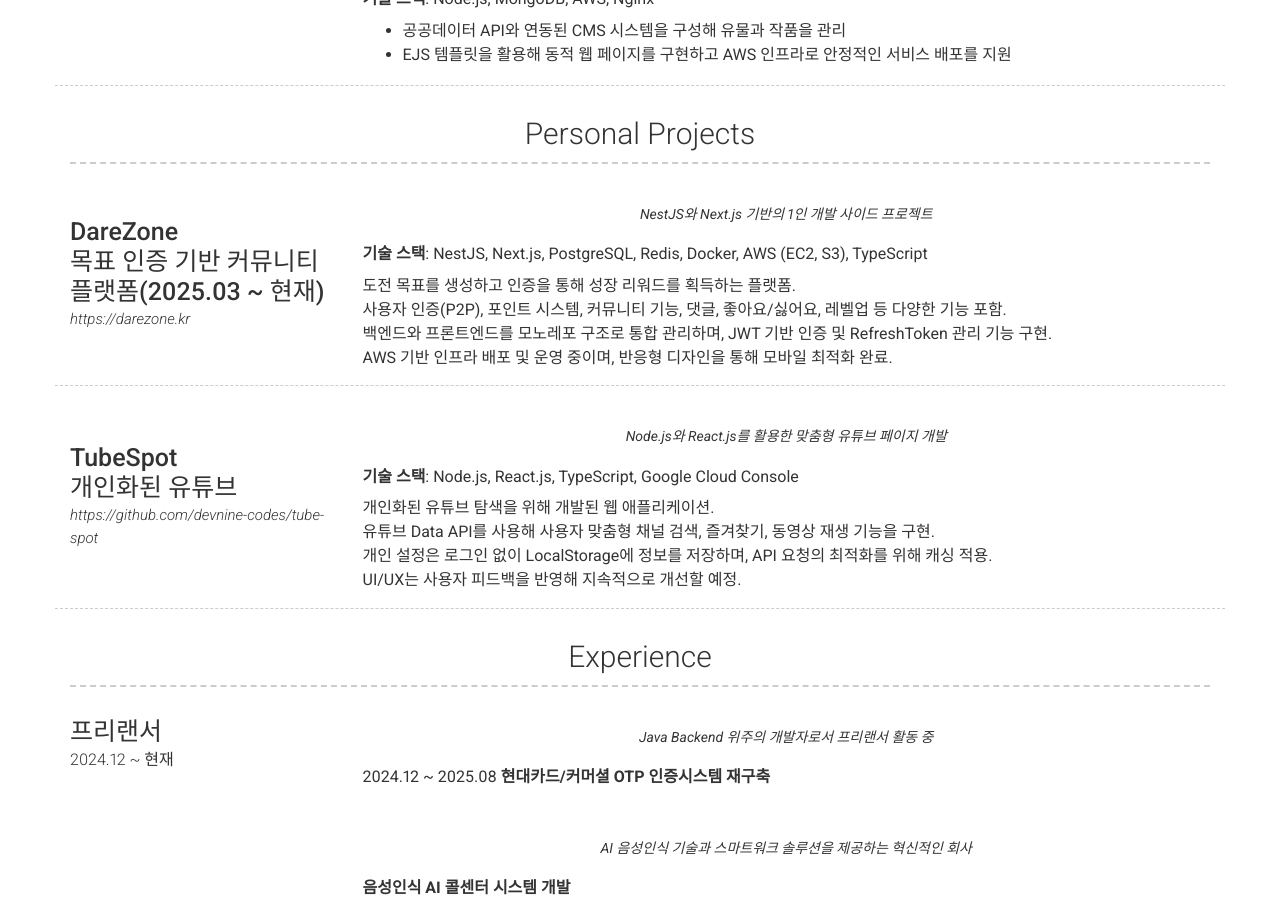
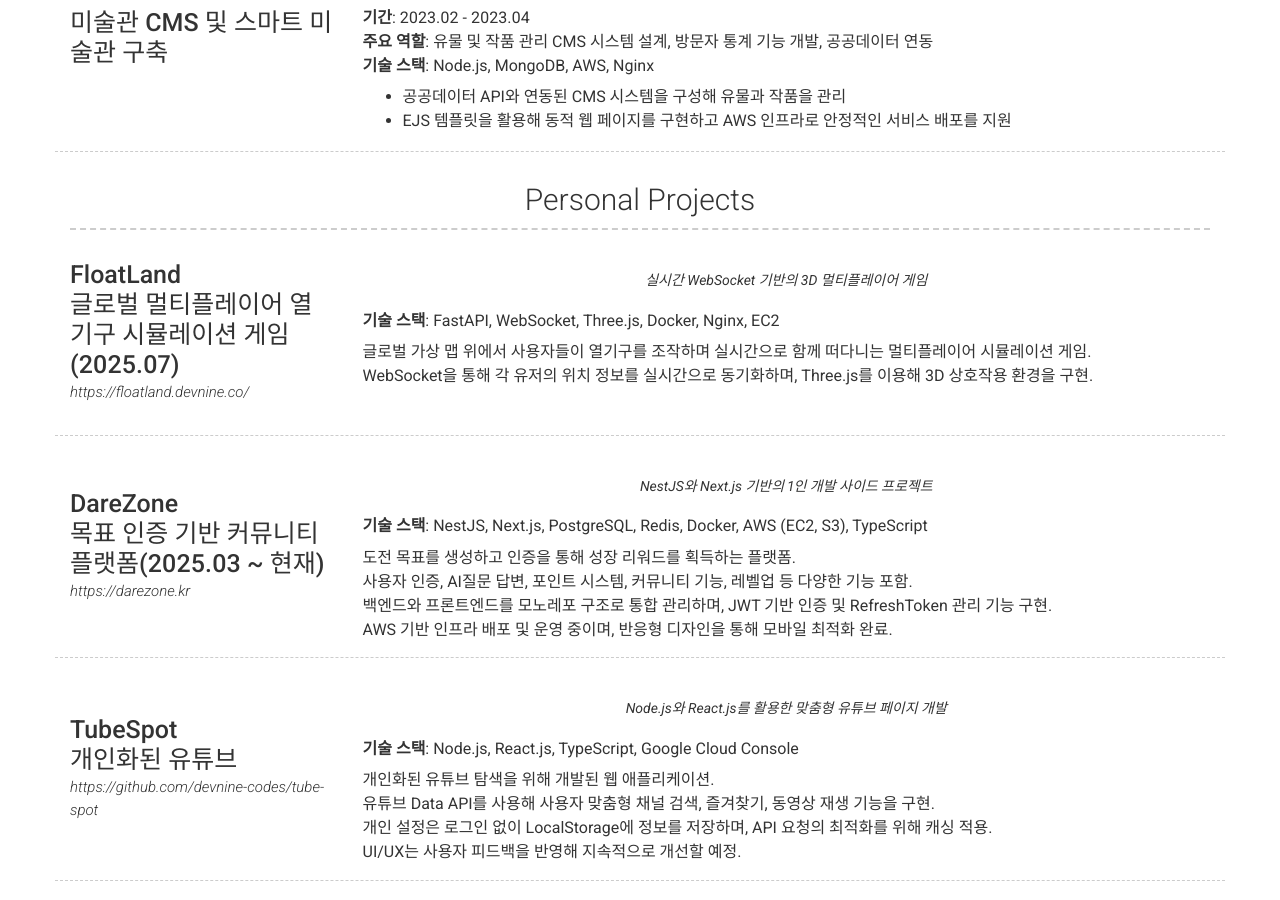
Before and after one commit to devnine-codes/devnine-codes.github.io, a Jekyll site: the page built from index.md, in a window 1280 px wide and 900 px high, scrolled down 2515 px. Built offline with Jekyll 4.4.1, drawn with Linux system fonts in a browser that asks for light colours; nearby versions of some CDN libraries; comment, search, counter and statistics services are not loaded; some of the changed text lies outside the part shown.

Commit message:
정보 수정 및 floatland 프로젝트 추가

```diff
--- a/_config.yml
+++ b/_config.yml
@@ -52,12 +52,16 @@ github_username:  devnine-codes
 # about_title: About Me (Use this to override about section title)
 about_profile_image: images/profile.jpeg
 about_content: | # this will include new lines to allow paragraphs
-  백엔드 개발자 이동현입니다.
+  안녕하세요. 백엔드 개발자 이동현입니다.
   저는 6년간 Java, Spring Boot와 Node.js를 기반으로 API와 대규모 데이터를 처리하는 시스템을 개발하고 운영해왔습니다.
   **AI 콜센터 시스템**을 통해 외부 고객사의 전산 시스템과 연동하여 **상담 업무 자동화**를 구현하고 **업무 효율성 향상**과 **매출 30% 증가**라는 성과를 달성했습니다.
   **서비스 광고 이후 트래픽이 200% 증가**한 상황에서 **분산 캐시**와 **비동기 작업 처리**를 통해 **시스템 확장성**을 극대화하고, **응답 시간을 30% 단축**하며 **고가용성 인프라**를 유지하여 **대규모 트래픽 상황**에서도 시스템의 안정성을 확보했습니다.
 
   저는 다양한 산업 분야에 도전해왔으며 최근에는 프리랜서로 활동하여 더욱 다양한 환경에서 근무하며 어떠한 환경에서도 빠르게 적응하고 **팀원과의 원활한 의사소통**과 **문제 해결** 역량을 극대화하여 더 나은 개발자로 성장을 목표로 하고 있습니다.
+
+  퇴근 후에는 **기술적 호기심과 실전 감각을 유지하기 위해 다양한 사이드 프로젝트를 기획·개발**하고 있으며,
+  현재까지 **목표 인증 플랫폼(데어존), 심플한 글로벌 MMO 게임(floatland) 등 여러 서비스를 직접 운영**하고 있습니다.
+  기획부터 개발, 배포, 운영까지 전 과정을 직접 수행하며 **사용자 중심의 사고와 실행력**을 지속적으로 키워가고 있습니다.
 
 content:
   - title: Skills
@@ -105,7 +109,7 @@ content:
         quote: >
           레거시 OTP 시스템의 기능 개선, UI/UX 고도화, 사용자 인증 체계 강화
         description: |
-          **기간**: 2024.12 ~ 2025.06
+          **기간**: 2024.12 ~ 2025.08
           **주요 역할**: 기존 Struts Framework 기반 코드를 분석하여 JDK 업그레이드 및 Spring Boot로 전환
           Spring Security와 Spring LDAP를 활용한 로그인 및 인증 기능 구현, 사용자 및 권한 관리 시스템을 설계 및 구축
           **기술 스택**: Java, Spring Boot, Spring MVC, Spring Security, Spring LDAP, MyBatis, JSP, Oracle
@@ -203,6 +207,19 @@ content:
     content:
       - layout: left
         border: weak
+        title: FloatLand<br>글로벌 멀티플레이어 열기구 시뮬레이션 게임 (2025.07)
+        link: https://floatland.devnine.co/
+        link_text: https://floatland.devnine.co/
+        quote: >
+          실시간 WebSocket 기반의 3D 멀티플레이어 게임
+        description: |
+          **기술 스택**: FastAPI, WebSocket, Three.js, Docker, Nginx, EC2
+
+          글로벌 가상 맵 위에서 사용자들이 열기구를 조작하며 실시간으로 함께 떠다니는 멀티플레이어 시뮬레이션 게임.
+          WebSocket을 통해 각 유저의 위치 정보를 실시간으로 동기화하며, Three.js를 이용해 3D 상호작용 환경을 구현.
+
+      - layout: left
+        border: weak
         title: DareZone<br>목표 인증 기반 커뮤니티 플랫폼(2025.03 ~ 현재)
         link: https://darezone.kr
         link_text: https://darezone.kr
@@ -212,7 +229,7 @@ content:
           **기술 스택**: NestJS, Next.js, PostgreSQL, Redis, Docker, AWS (EC2, S3), TypeScript
 
           도전 목표를 생성하고 인증을 통해 성장 리워드를 획득하는 플랫폼.
-          사용자 인증(P2P), 포인트 시스템, 커뮤니티 기능, 댓글, 좋아요/싫어요, 레벨업 등 다양한 기능 포함.
+          사용자 인증, AI질문 답변, 포인트 시스템, 커뮤니티 기능, 레벨업 등 다양한 기능 포함.
           백엔드와 프론트엔드를 모노레포 구조로 통합 관리하며, JWT 기반 인증 및 RefreshToken 관리 기능 구현.
           AWS 기반 인프라 배포 및 운영 중이며, 반응형 디자인을 통해 모바일 최적화 완료.
 
```
